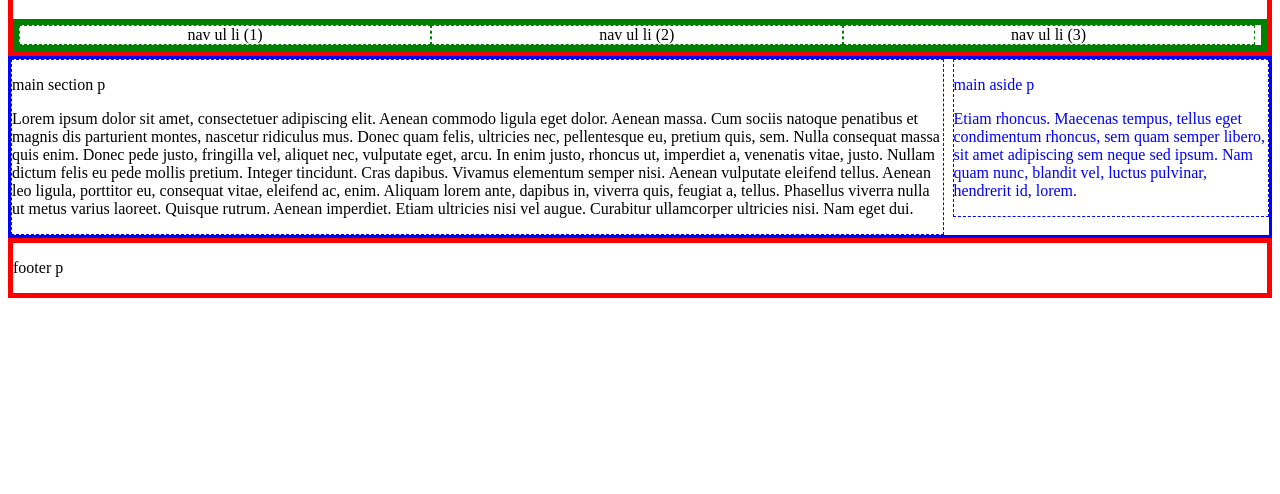
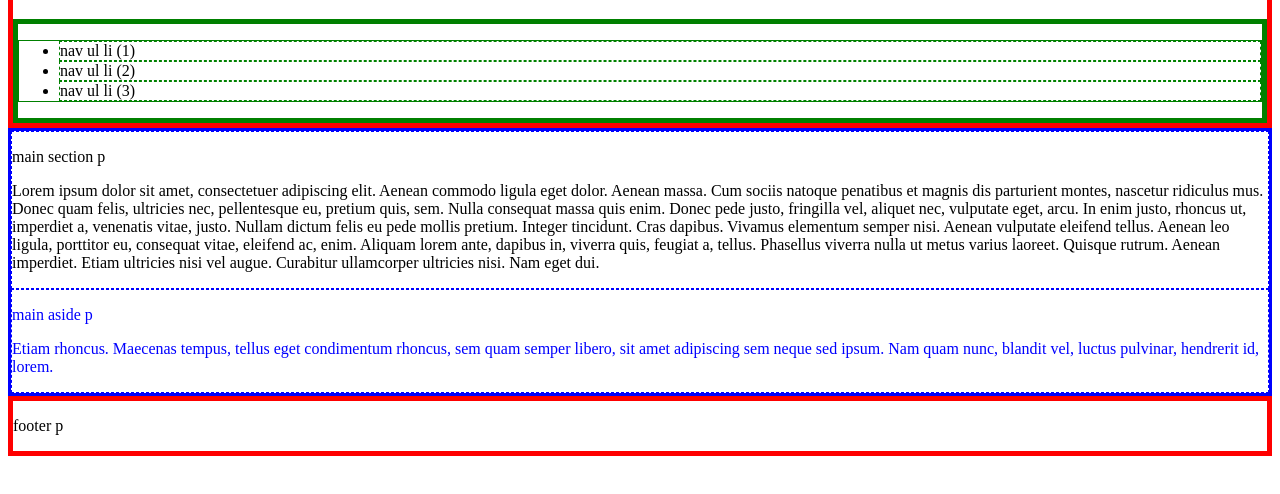
Before and after one commit to michaelemery/158258, a plain HTML site: page 158252_tut6/158258_tut6_demo.html in a window 1280 px wide. Shown: the part 76-570 px from the top of the page. Drawn offline with Linux system fonts and the light colour scheme.

Commit message:
cleared demo file css answers

```diff
--- a/158252_tut6/158258_tut6_demo.css
+++ b/158252_tut6/158258_tut6_demo.css
@@ -12,36 +12,21 @@ nav {
 
 ul {
     border: 1px solid green;
-    list-style: none;
-    overflow: auto;
-    padding: 0px;
-    margin: 0px;
 }
 
 li {
     border: 1px dashed green;
-    display: block;
-    float: left;
-    width: 33%;
-    text-align: center;
 }
 
 main {
     border: 3px solid blue;
-    overflow: auto;
 }
 
 main section {
     border: 1px dashed blue;
-    display: block;
-    float: left;
-    width: 74%;
 }
 
 main aside {
     border: 1px dashed blue;
     color: blue;
-    display: block;
-    float: right;
-    width: 25%;
 }
```
